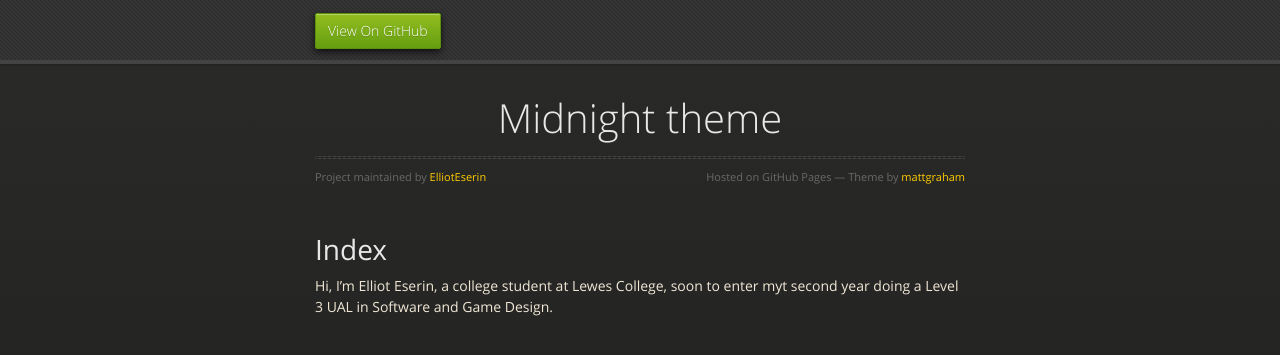
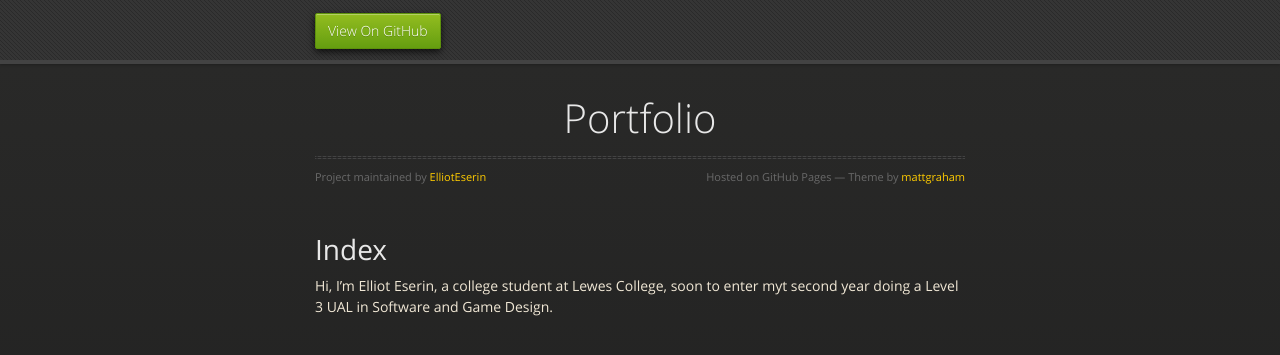
Before and after one commit to ElliotEserin/Portfolio, a Jekyll site: the page built from index.md, in a window 1280 px wide. Shown: the top 355 px of the page. Built offline with Jekyll 4.4.1, drawn with Linux system fonts in a browser that asks for light colours; the repository's description, which GitHub fills in, is left out; our own code applies the rules of GitHub Pages for plain Markdown files.

Commit message:
Update _config.yml

```diff
--- a/_config.yml
+++ b/_config.yml
@@ -1,3 +1,3 @@
-title: Midnight theme
+title: Portfolio
 google_analytics:
 theme: jekyll-theme-midnight
```
